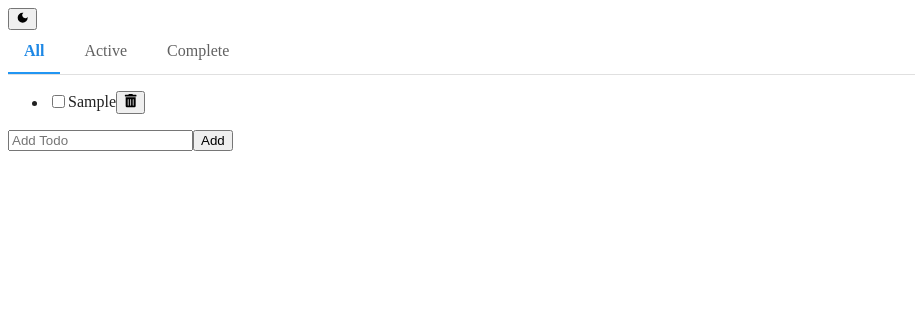
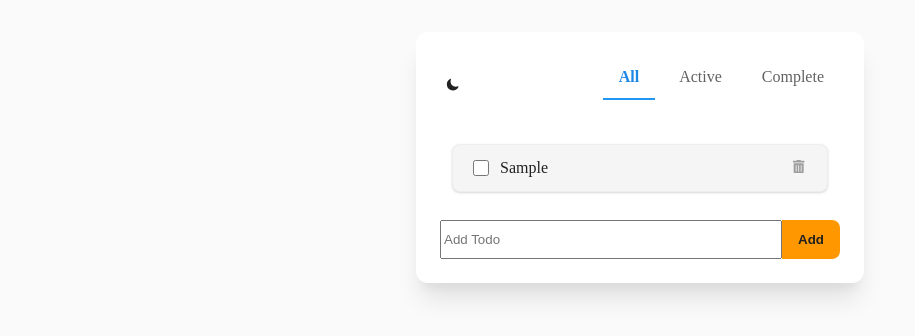
Before and after one commit to DONGBISULL/react-todo-demo, a React (Vite) app: page / in a window 1280 px wide. Both pictures are taken after typing "Sample" into the empty fields and a click on the button "Add". Shown: the top 336 px of the page, without its empty margins (0-915 px from the left). Built offline with nearby package versions, Linux system fonts and the light colour scheme.

Commit message:
css 수정 처리

```diff
--- a/public/styles/base.css
+++ b/public/styles/base.css
@@ -1,25 +1,43 @@
 
 #root {
     min-height: 100vh;
-    background: var(--bg-primary);
+    background: var(--bg-secondary);
 }
 
 
 body {
+    background: var(--bg-secondary);
+    color: var(--text-primary);
+}
+
+.todo-container {
+    max-width: 400px;
+    margin: var(--margin-8) auto;
     background: var(--bg-primary);
-    color: var(--text-primary);
+    border-radius: var(--radius-lg);
+    box-shadow: var(--shadow-xl);
+    padding: var(--padding-6);
 }
 
 /* 헤더 */
 .header {
+    display: flex;
+    justify-content: space-between;
+    align-items: center;
+    margin-bottom: var(--margin-4);
+}
 
+.header .theme-btn {
+    font-weight: var(--font-bold);
+    border: none;
+    color: var(--text-primary);
+    background-color: transparent;
 }
 
 /* 탭 리스트 */
 .tab-list {
     display: flex;
     gap: var(--gap-2);
-    border-bottom: 1px solid var(--border-color);
     padding: 0;
     margin-bottom: var(--margin-4);
 }
@@ -50,8 +68,86 @@ body {
     border-bottom-color: var(--tab-active-border);
 }
 
+.tab-content {
+    list-style: none;
+    margin: 0 0 var(--margin-4);
+    padding: var(--padding-3);
+    display: flex;
+    flex-direction: column;
+    gap: var(--gap-2);
+    background: var(--tab-bg);
+    border-radius: var(--radius-md);
+}
+
+.todo-item {
+    display: grid;
+    grid-template-columns: auto 1fr auto;
+    align-items: center;
+    column-gap: var(--gap-2);
+    padding: var(--padding-3) var(--padding-4);
+    border-radius: var(--radius-md);
+    background: var(--bg-tertiary);
+    color: var(--text-primary);
+    border: 1px solid var(--border-color-light);
+    box-shadow: var(--shadow-sm);
+}
+
+.todo-item input[type="checkbox"] {
+    width: 1rem;
+    height: 1rem;
+    accent-color: var(--accent-bg);
+}
+
+.todo-text {
+    font-size: var(--text-base);
+    font-weight: var(--font-medium);
+}
+
+.todo-text.completed {
+    color: var(--text-tertiary);
+    text-decoration: line-through;
+}
+
+.todo-delete-btn {
+    border: none;
+    background: transparent;
+    color: var(--text-tertiary);
+    cursor: pointer;
+    transition: color var(--duration-fast);
+}
+
+.todo-delete-btn:hover {
+    color: var(--color-error);
+}
+
 .nodata {
     padding: var(--padding-3);
     text-align: center;
     font-weight: 500;
 }
+
+/* */
+.footer {
+    display: flex;
+    justify-content: center;
+    background: var(--bg-primary);
+}
+
+.footer .todo-input {
+    width: 100%;
+}
+
+.footer .todo-input-btn {
+    background: var(--accent-bg);
+    color: var(--text-primary);
+    border: none;
+    padding: var(--padding-3) var(--padding-4);
+    border-radius: 0 var(--radius-md) var(--radius-md) 0;
+    font-weight: var(--font-semibold);
+    cursor: pointer;
+    transition: background var(--duration-fast);
+}
+
+.footer .todo-input-btn:hover {
+    background: var(--accent-bg-hover);
+}
--- a/public/styles/tokens.css
+++ b/public/styles/tokens.css
@@ -336,16 +336,26 @@
     --tab-text: var(--gray-700);
     --tab-active-text: var(--blue-600);
     --tab-active-border: var(--blue-500);
+    --accent-bg: var(--orange-500);
+    --accent-bg-hover: var(--orange-600);
+    --accent-text: var(--white);
 }
 
 /** 다크 모드 */
 [data-theme="dark"] {
     --text-primary: var(--gray-100);
-    --bg-primary: #191d33;
+    --text-secondary: var(--gray-300);
+    --text-tertiary: var(--gray-500);
+    --bg-primary: #191d33; /* 카드 배경 */
+    --bg-secondary: #2c3049; /* 전체 배경 */
+    --bg-tertiary: #262c4a;
     --text-disabled: var(--gray-700);
+    --border-color-light: rgba(255, 255, 255, 0.08);
 
     --tab-bg: #191d33;
     --tab-text: #bd7e5f;
     --tab-active-text: #ec8754;
     --tab-active-border: var(--gray-700);
+    --accent-bg: #ec8754;
+    --accent-bg-hover: #f29460;
 }
--- a/src/App.jsx
+++ b/src/App.jsx
@@ -71,13 +71,15 @@ function App() {
 
     return (
         <>
-            <TodoHeader tabs={tabs} activeTab={activeTab} onTabChange={handleTabChange} onToggle={toggleTheme} />
+            <div className="todo-container">
+                <TodoHeader tabs={tabs} theme={theme} activeTab={activeTab} onTabChange={handleTabChange} onToggle={toggleTheme}/>
                 <TodoList todos={filterTodos} onDelete={handleDelete} onToggle={handleToggle}/>
                 <TodoInput
                     todo={todo}
                     onChange={handleChange}        // 또는 handleChange
                     onAdd={handleAdd}
                 />
+            </div>
         </>
     );
 }
--- a/src/components/TodoHeader.jsx
+++ b/src/components/TodoHeader.jsx
@@ -1,13 +1,12 @@
 import React from 'react';
-import {CiLight} from "react-icons/ci";
-import {MdDarkMode} from "react-icons/md";
+import {IoSunny, IoMoon} from "react-icons/io5";
 import Tabs from "./Tabs.jsx";
 
 function TodoHeader({tabs, theme, activeTab, onTabChange, onToggle}) {
     return (
         <>
             <div className="header">
-                <button onClick={onToggle}>{theme === 'dark' ? <CiLight/> : <MdDarkMode/>}</button>
+                <button className="theme-btn" onClick={onToggle}>{theme === 'dark' ? <IoSunny/> : <IoMoon/>}</button>
                 <Tabs tabs={tabs} activeTab={activeTab} onClick={onTabChange}/>
             </div>
         </>
--- a/src/components/TodoInput.jsx
+++ b/src/components/TodoInput.jsx
@@ -12,10 +12,13 @@ const TodoInput = ({todo, onChange, onAdd}) => {
 
     return (
         <>
-            <input name="todo"
-                   value={todo} placeholder="Add Todo"
-                   onChange={(e) => onChange(e.target.value)}/>
-            <button onClick={(e) => handleSubmit(e)}>Add</button>
+            <div className="footer">
+                <input className="todo-input"
+                       name="todo"
+                       value={todo} placeholder="Add Todo"
+                       onChange={(e) => onChange(e.target.value)}/>
+                <button className="todo-input-btn" onClick={(e) => handleSubmit(e)}>Add</button>
+            </div>
         </>
     );
 };
--- a/src/components/TodoItem.jsx
+++ b/src/components/TodoItem.jsx
@@ -5,9 +5,15 @@ const TodoItem = ({todo, onToggle, onDelete}) => {
     return (
         <>
             <li className="todo-item">
-                <input type="checkbox" checked={todo.completed} onChange={() => onToggle(todo.id)}/>
-                {todo.text}
-                <button onClick={() => onDelete(todo.id)}>
+                <input
+                    type="checkbox"
+                    checked={todo.completed}
+                    onChange={() => onToggle(todo.id)}
+                />
+                <span className={`todo-text ${todo.completed ? 'completed' : ''}`}>
+                    {todo.text}
+                </span>
+                <button className="todo-delete-btn" onClick={() => onDelete(todo.id)}>
                     <FaTrashAlt/>
                 </button>
             </li>
```
Also changed, not shown: img.png (added). Lines whose indentation alone changed are shown as unchanged.
